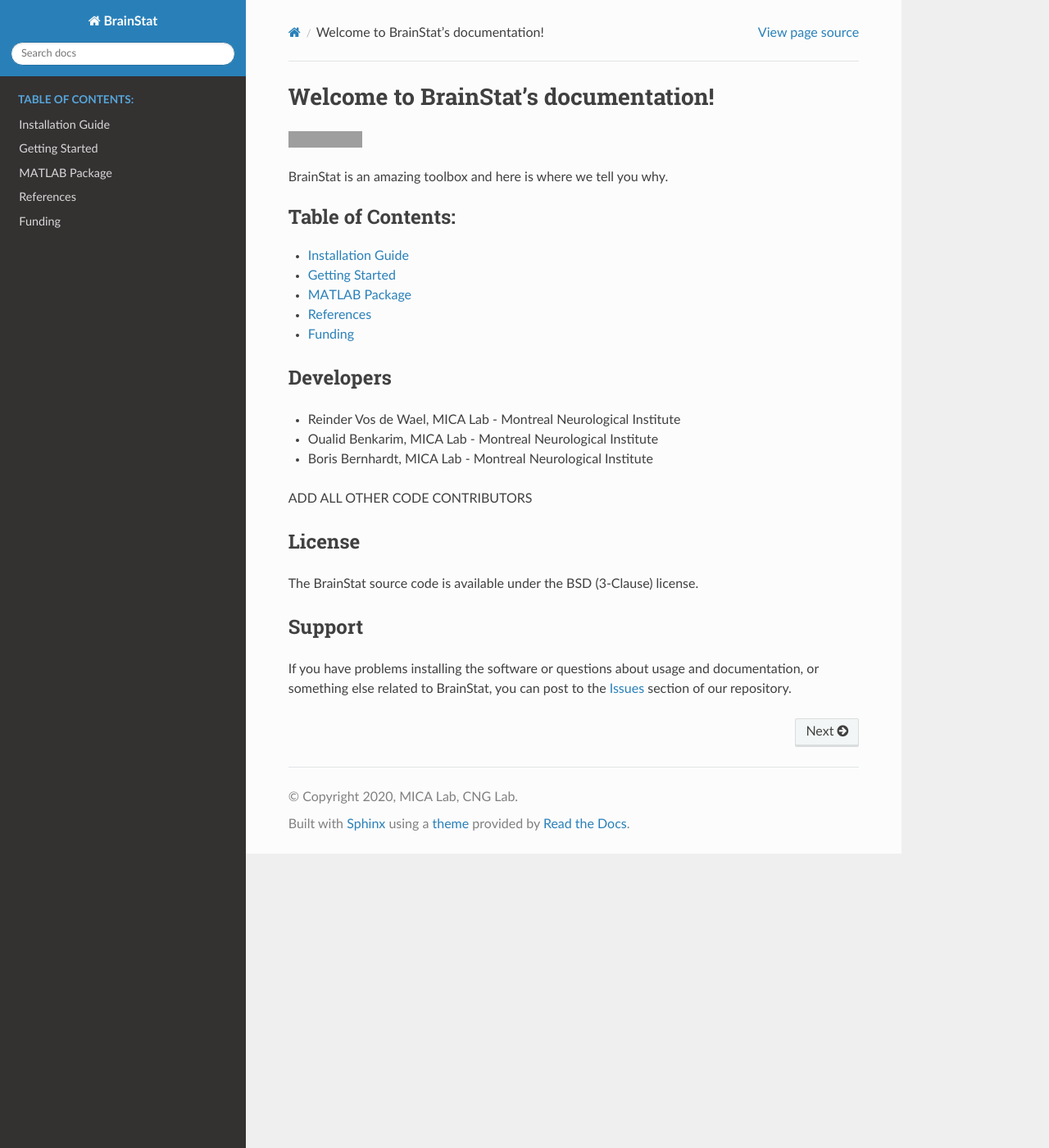
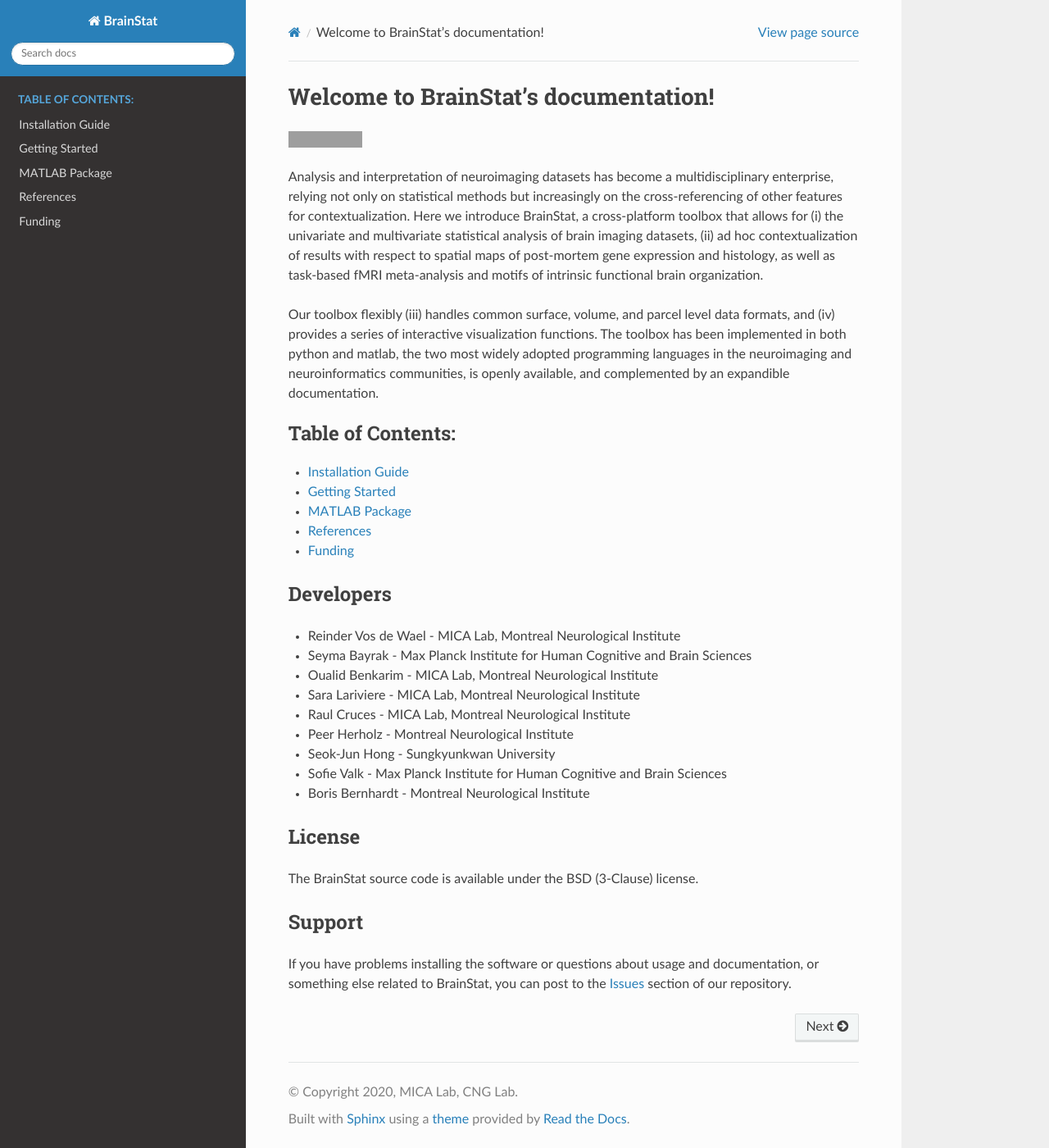
Before and after one commit to MICA-MNI/BrainStat, a Sphinx documentation site: the page built from docs/index.rst, in a window 1280 px wide and 1400 px high. Shown: the whole window at 82% size. Built offline with Sphinx 7.4.7 and the Read the Docs theme 2.0.0, drawn with Linux system fonts in a browser that asks for light colours; grey boxes are pictures that could not be loaded.

Commit message:
Update index.rst

```diff
--- a/docs/index.rst
+++ b/docs/index.rst
@@ -5,7 +5,9 @@
    :target: https://opensource.org/licenses/BSD-3-Clause
 
 
-BrainStat is an amazing toolbox and here is where we tell you why.
+Analysis and interpretation of neuroimaging datasets has become a multidisciplinary enterprise, relying not only on statistical methods but increasingly on the cross-referencing of other features for contextualization. Here we introduce BrainStat, a cross-platform toolbox that allows for (i) the univariate and multivariate statistical analysis of brain imaging datasets, (ii) ad hoc contextualization of results with respect to spatial maps of post-mortem gene expression and histology, as well as task-based fMRI meta-analysis and motifs of intrinsic functional brain organization.
+
+Our toolbox flexibly (iii) handles common surface, volume, and parcel level data formats, and (iv) provides a series of interactive visualization functions. The toolbox has been implemented in both python and matlab, the two most widely adopted programming languages in the neuroimaging and neuroinformatics communities, is openly available, and complemented by an expandible documentation.
 
 .. toctree::
    :maxdepth: 1
@@ -21,11 +23,16 @@
 Developers
 ----------
 
-- Reinder Vos de Wael, MICA Lab - Montreal Neurological Institute
-- Oualid Benkarim, MICA Lab - Montreal Neurological Institute
-- Boris Bernhardt, MICA Lab - Montreal Neurological Institute
+- Reinder Vos de Wael - MICA Lab, Montreal Neurological Institute
+- Seyma Bayrak - Max Planck Institute for Human Cognitive and Brain Sciences
+- Oualid Benkarim - MICA Lab, Montreal Neurological Institute
+- Sara Lariviere - MICA Lab, Montreal Neurological Institute
+- Raul Cruces - MICA Lab, Montreal Neurological Institute
+- Peer Herholz - Montreal Neurological Institute
+- Seok-Jun Hong - Sungkyunkwan University
+- Sofie Valk - Max Planck Institute for Human Cognitive and Brain Sciences
+- Boris Bernhardt - Montreal Neurological Institute
 
-ADD ALL OTHER CODE CONTRIBUTORS
 
 License
 -------
```
